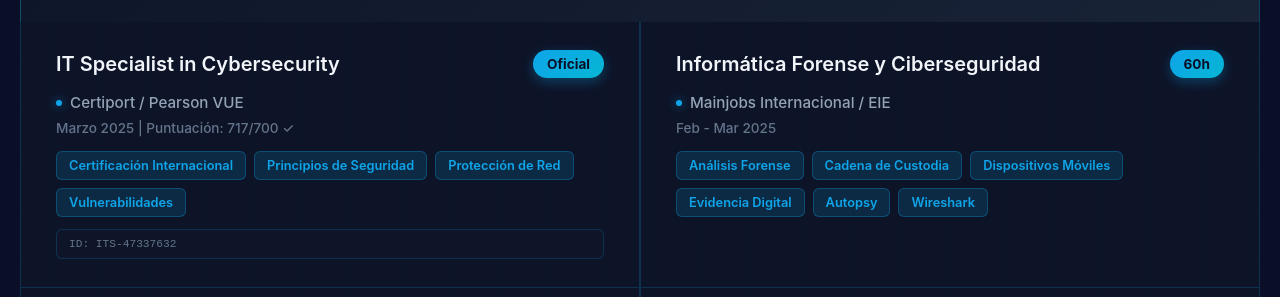
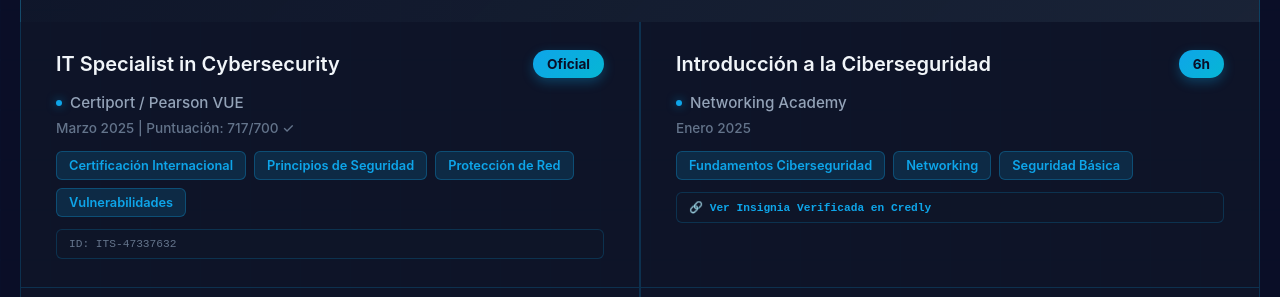
Before and after one commit to OSCAR-MAIDANA/Certificaciones-portfolio, a plain HTML site: page index.html in a window 1280 px wide. Shown: the part 503-800 px from the top of the page. Drawn offline with Linux system fonts and the light colour scheme.

Commit message:
Update index.html

```diff
--- a/index.html
+++ b/index.html
@@ -391,6 +391,23 @@
                         <span class="skill-tag">Vulnerabilidades</span>
                     </div>
                     <div class="cert-id">ID: ITS-47337632</div>
+                </div>
+
+        <div class="course-card">
+            <div class="course-header">
+                    <h3 class="course-title">Introducción a la Ciberseguridad</h3>
+                    <span class="hours-badge">6h</span>
+                    </div>
+                    <p class="institution">Networking Academy</p>
+                    <p class="date">Enero 2025</p>
+                    <div class="skills">
+                        <span class="skill-tag">Fundamentos Ciberseguridad</span>
+                        <span class="skill-tag">Networking</span>
+                        <span class="skill-tag">Seguridad Básica</span>
+                    </div>
+                    <div class="cert-id">
+        🔗         <a href="https://www.credly.com/badges/26ac11a2-72ab-48a2-8a58-1b088fdf7a90" target="_blank" style="color: #0ea5e9; text-decoration: none; font-weight: 600;">Ver Insignia Verificada en Credly</a>
+                    </div>
                 </div>
 
                 <div class="course-card">
```
